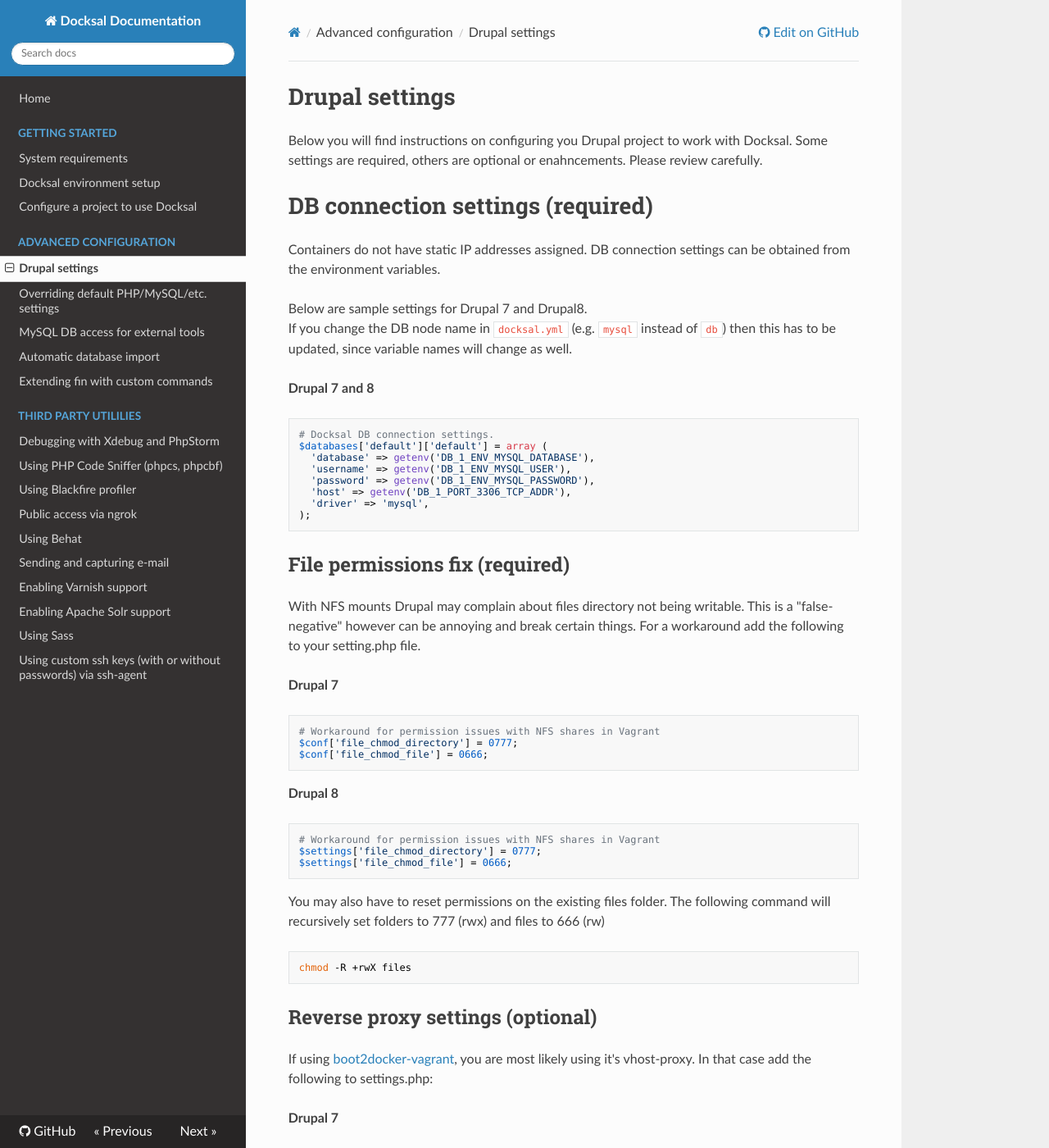
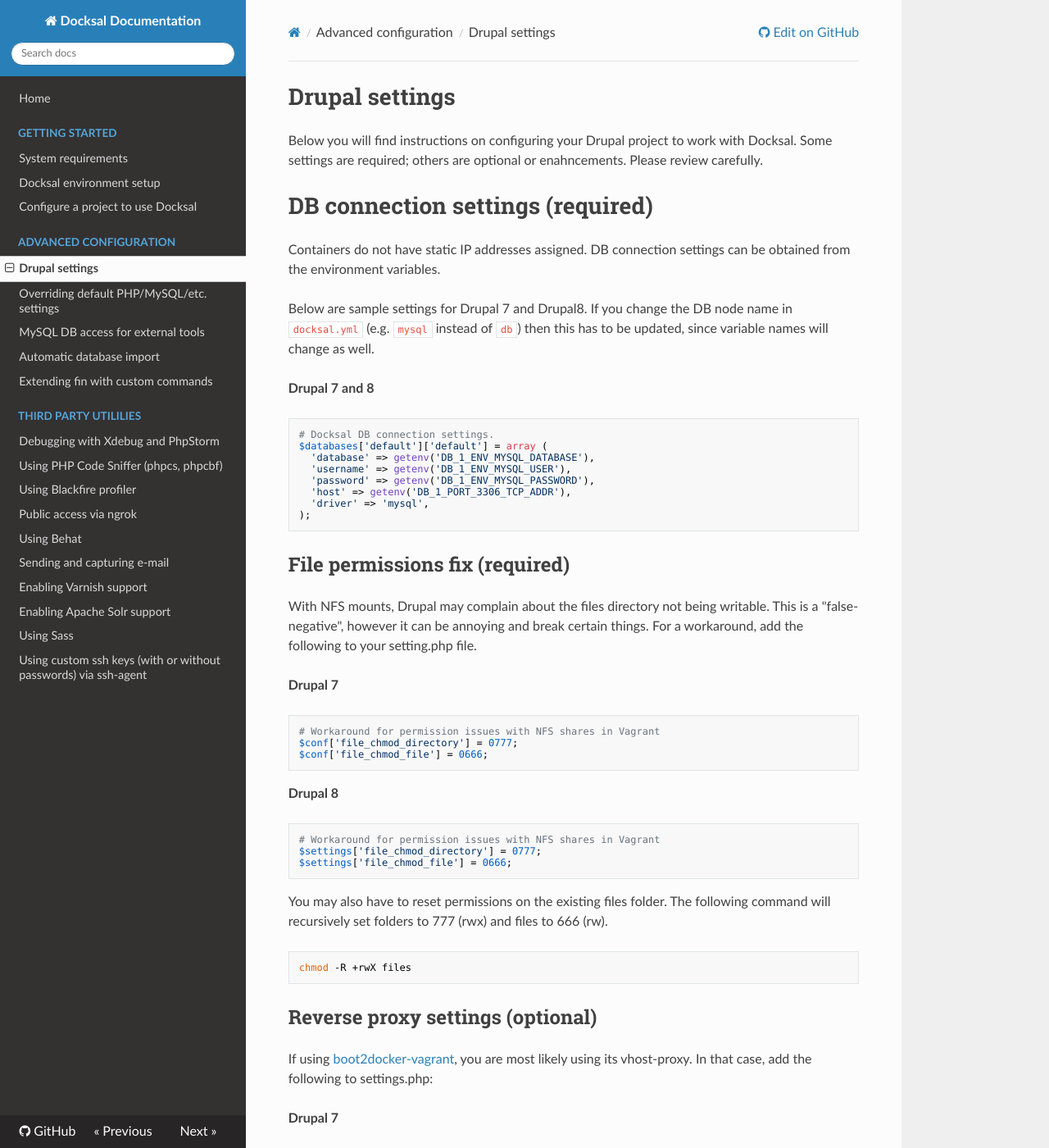
Before and after one commit to docksal/docksal, an MkDocs documentation site: the page built from docs/drupal-settings.md, in a window 1280 px wide and 1400 px high. Shown: the whole window at 82% size. Built offline with MkDocs 1.6.1, drawn with Linux system fonts in a browser that asks for light colours; nearby versions of some CDN libraries; old or Windows-style settings are respelled for this version of MkDocs.

Commit message:
Grammar changes to drupal-settings.md

````diff
--- a/docs/drupal-settings.md
+++ b/docs/drupal-settings.md
@@ -1,7 +1,7 @@
 # Drupal settings
 
-Below you will find instructions on configuring you Drupal project to work with Docksal.
-Some settings are required, others are optional or enahncements. Please review carefully.
+Below you will find instructions on configuring your Drupal project to work with Docksal.
+Some settings are required; others are optional or enahncements. Please review carefully.
 
 <a name="db"></a>
 # DB connection settings (**required**)
@@ -27,7 +27,7 @@ $databases['default']['default'] = array (
 <a name="file-permissions"></a>
 ## File permissions fix (**required**)
 
-With NFS mounts Drupal may complain about files directory not being writable. This is a "false-negative" however can be annoying and break certain things. For a workaround add the following to your setting.php file.
+With NFS mounts, Drupal may complain about the files directory not being writable. This is a "false-negative", however it can be annoying and break certain things. For a workaround, add the following to your setting.php file.
 
 **Drupal 7**
 
@@ -45,7 +45,7 @@ $settings['file_chmod_directory'] = 0777;
 $settings['file_chmod_file'] = 0666;
 ```
 
-You may also have to reset permissions on the existing files folder. The following command will recursively set folders to 777 (rwx) and files to 666 (rw)
+You may also have to reset permissions on the existing files folder. The following command will recursively set folders to 777 (rwx) and files to 666 (rw).
 
 ```bash
 chmod -R +rwX files
@@ -55,7 +55,7 @@ chmod -R +rwX files
 ## Reverse proxy settings (**optional**)
 
 If using [boot2docker-vagrant](https://github.com/blinkreaction/boot2docker-vagrant),
-you are most likely using it's vhost-proxy. In that case add the following to settings.php:
+you are most likely using its vhost-proxy. In that case, add the following to settings.php:
 
 **Drupal 7**
 
````
